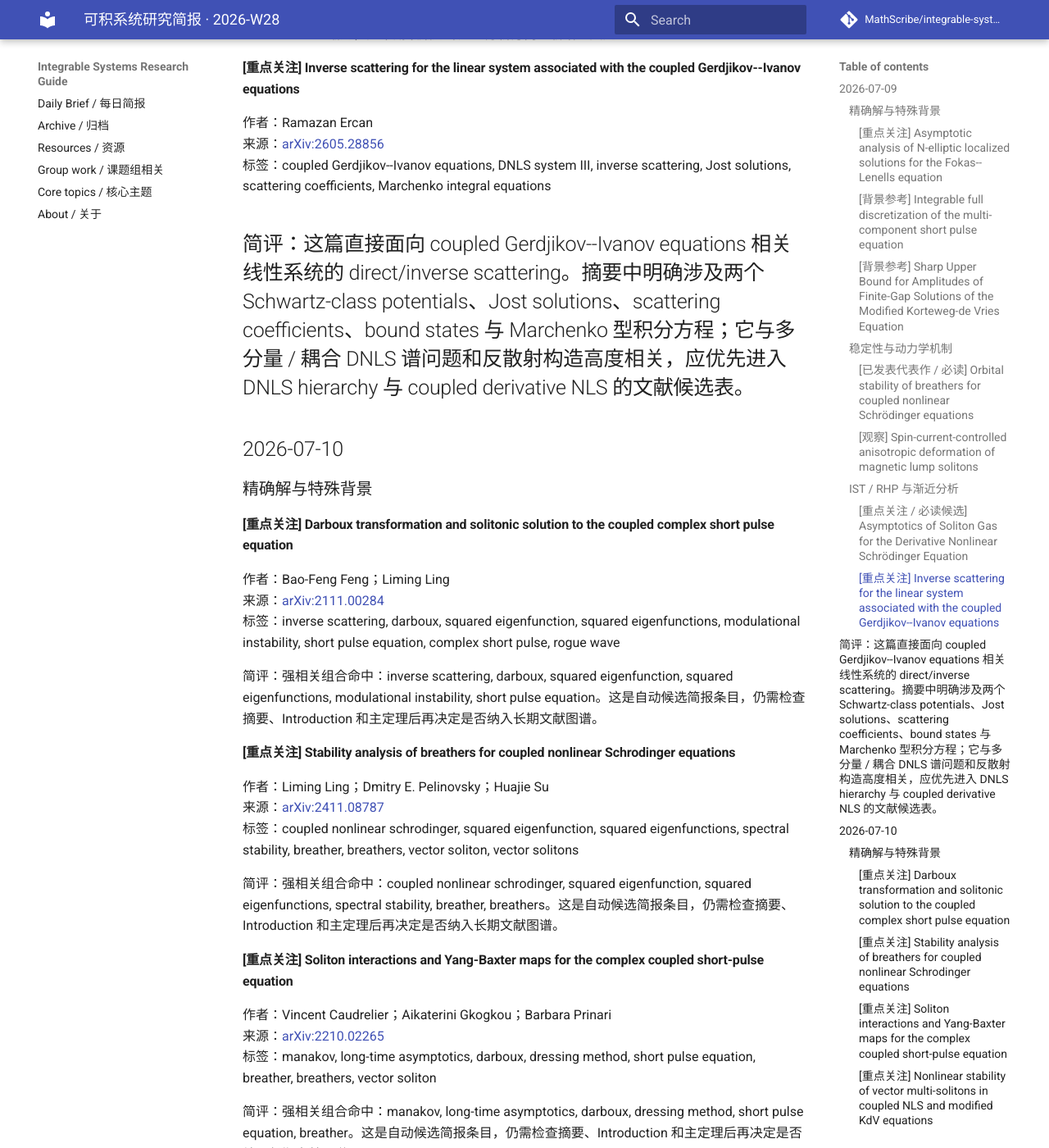
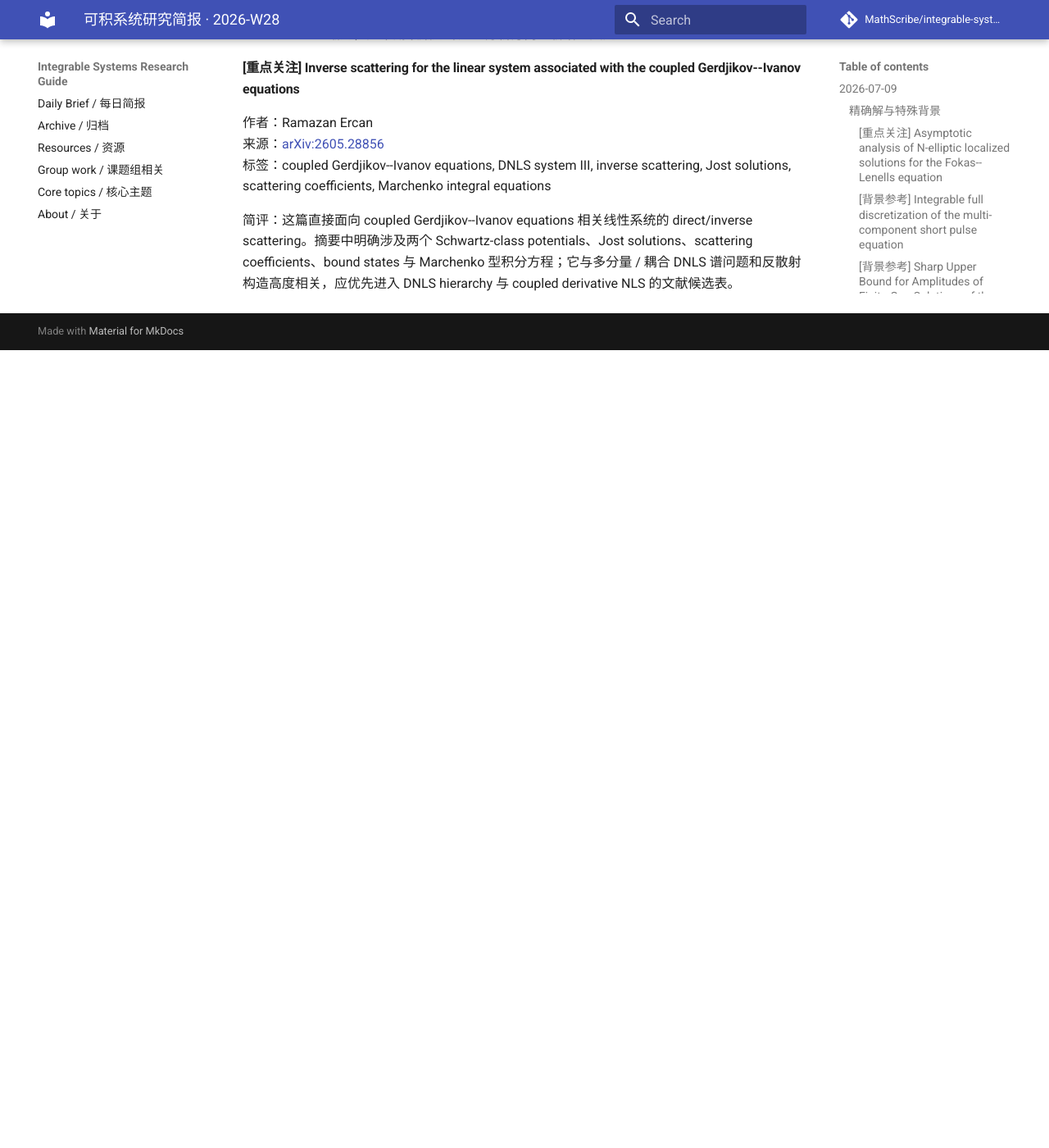
Before and after one commit to MathScribe/integrable-systems-guide, an MkDocs documentation site: the page built from docs/radar/2026-W28.md, in a window 1280 px wide and 1400 px high, scrolled down 2124 px. Shown: the whole window at 82% size. Built offline with MkDocs 1.6.1 and Material for MkDocs 9.7.7, drawn with Linux system fonts in a browser that asks for light colours; comment, search, counter and statistics services are not loaded; after the commit the page ends 2551 px from its top, so only the background shows below that; some of the changed text lies outside the part shown.

Commit message:
Remove stale daily radar block

```diff
--- a/docs/radar/2026-W28.md
+++ b/docs/radar/2026-W28.md
@@ -71,74 +71,3 @@
 标签：coupled Gerdjikov--Ivanov equations, DNLS system III, inverse scattering, Jost solutions, scattering coefficients, Marchenko integral equations
 
 简评：这篇直接面向 coupled Gerdjikov--Ivanov equations 相关线性系统的 direct/inverse scattering。摘要中明确涉及两个 Schwartz-class potentials、Jost solutions、scattering coefficients、bound states 与 Marchenko 型积分方程；它与多分量 / 耦合 DNLS 谱问题和反散射构造高度相关，应优先进入 DNLS hierarchy 与 coupled derivative NLS 的文献候选表。
----
-
-## 2026-07-10
-
-### 精确解与特殊背景
-
-#### [重点关注] Darboux transformation and solitonic solution to the coupled complex short pulse equation
-
-作者：Bao-Feng Feng；Liming Ling
-来源：[arXiv:2111.00284](https://arxiv.org/abs/2111.00284)
-标签：inverse scattering, darboux, squared eigenfunction, squared eigenfunctions, modulational instability, short pulse equation, complex short pulse, rogue wave
-
-简评：强相关组合命中：inverse scattering, darboux, squared eigenfunction, squared eigenfunctions, modulational instability, short pulse equation。这是自动候选简报条目，仍需检查摘要、Introduction 和主定理后再决定是否纳入长期文献图谱。
-
-#### [重点关注] Stability analysis of breathers for coupled nonlinear Schrodinger equations
-
-作者：Liming Ling；Dmitry E. Pelinovsky；Huajie Su
-来源：[arXiv:2411.08787](https://arxiv.org/abs/2411.08787)
-标签：coupled nonlinear schrodinger, squared eigenfunction, squared eigenfunctions, spectral stability, breather, breathers, vector soliton, vector solitons
-
-简评：强相关组合命中：coupled nonlinear schrodinger, squared eigenfunction, squared eigenfunctions, spectral stability, breather, breathers。这是自动候选简报条目，仍需检查摘要、Introduction 和主定理后再决定是否纳入长期文献图谱。
-
-#### [重点关注] Soliton interactions and Yang-Baxter maps for the complex coupled short-pulse equation
-
-作者：Vincent Caudrelier；Aikaterini Gkogkou；Barbara Prinari
-来源：[arXiv:2210.02265](https://arxiv.org/abs/2210.02265)
-标签：manakov, long-time asymptotics, darboux, dressing method, short pulse equation, breather, breathers, vector soliton
-
-简评：强相关组合命中：manakov, long-time asymptotics, darboux, dressing method, short pulse equation, breather。这是自动候选简报条目，仍需检查摘要、Introduction 和主定理后再决定是否纳入长期文献图谱。
-
-#### [重点关注] Nonlinear stability of vector multi-solitons in coupled NLS and modified KdV equations
-
-作者：Liming Ling；Huajie Su
-来源：[arXiv:2510.12129](https://arxiv.org/abs/2510.12129)
-标签：coupled nls, coupled nonlinear schrodinger, zero curvature, modified korteweg, mkdv, breather, breathers, huajie su
-
-简评：强相关组合命中：coupled nls, coupled nonlinear schrodinger, zero curvature, modified korteweg, mkdv, breather。这是自动候选简报条目，仍需检查摘要、Introduction 和主定理后再决定是否纳入长期文献图谱。
-
-#### [重点关注] The multi elliptic-localized solutions and their asymptotic behaviors for the mKdV equation
-
-作者：Liming Ling；Xuan Sun
-来源：[arXiv:2204.07395](https://arxiv.org/abs/2204.07395)
-标签：darboux, backlund, theta function, theta functions, modified korteweg, mkdv, breather, breathers
-
-简评：强相关组合命中：darboux, backlund, theta function, theta functions, modified korteweg, mkdv。这是自动候选简报条目，仍需检查摘要、Introduction 和主定理后再决定是否纳入长期文献图谱。
-
-#### [重点关注] Localized Wave Solutions and Rogue Wave Solutions for the Complex Modified KdV Equation under the Elliptic Function Background
-
-作者：Xin-Yi Xu；Huan-He Dong
-来源：[doi:10.1088/1674-1056/ae7277](https://doi.org/10.1088/1674-1056/ae7277)
-标签：lax pair, darboux, theta function, modified korteweg, mkdv, rogue wave, rogue waves, breather
-
-简评：强相关组合命中：lax pair, darboux, theta function, modified korteweg, mkdv, rogue wave。这是自动候选简报条目，仍需检查摘要、Introduction 和主定理后再决定是否纳入长期文献图谱。
-
-#### [重点关注] On nonlocal reductions of the multi-component nonlinear Schrodinger equation on symmetric spaces
-
-作者：Georgi G. Grahovski；Junaid I. Mustafa；Hadi Susanto
-来源：[arXiv:1711.10833](https://arxiv.org/abs/1711.10833)
-标签：multi-component nls, manakov, inverse scattering transform, inverse scattering, jost, dressing method
-
-简评：强相关组合命中：multi-component nls, manakov, inverse scattering transform, inverse scattering, jost, dressing method。这是自动候选简报条目，仍需检查摘要、Introduction 和主定理后再决定是否纳入长期文献图谱。
-
-### IST / RHP 与渐近分析
-
-#### [重点关注] A $\dbar$-steepest descent method for oscillatory Riemann-Hilbert problems
-
-作者：Fudong Wang；Wen-Xiu Ma
-来源：[arXiv:2011.14205](https://arxiv.org/abs/2011.14205)
-标签：akns hierarchy, inverse scattering transform, inverse scattering, riemann-hilbert, rhp, dbar, steepest descent, mkdv
-
-简评：强相关组合命中：akns hierarchy, inverse scattering transform, inverse scattering, riemann-hilbert, rhp, dbar。这是自动候选简报条目，仍需检查摘要、Introduction 和主定理后再决定是否纳入长期文献图谱。
```
